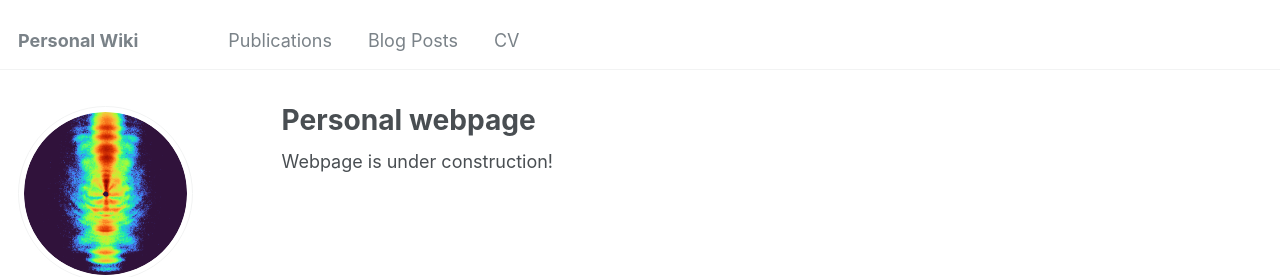
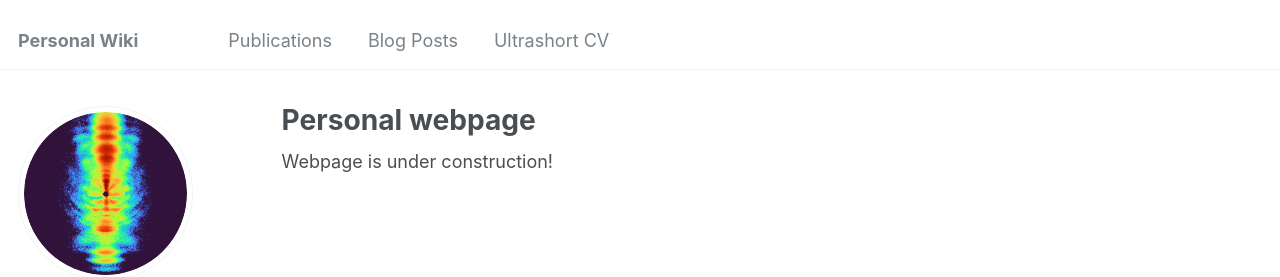
Before and after one commit to Tsendsuren/tsendsuren.github.io, a Jekyll site: the page built from _pages/about.md, in a window 1280 px wide. Shown: the top 277 px of the page. Built offline with Jekyll 4.4.1, drawn with Linux system fonts in a browser that asks for light colours; some web fonts are replaced.

Commit message:
updating CV

```diff
--- a/_data/navigation.yml
+++ b/_data/navigation.yml
@@ -15,7 +15,7 @@ main:
   - title: "Blog Posts"
     url: /year-archive/
 
-  - title: "CV"
+  - title: "Ultrashort CV"
     url: /cv/
 
   # - title: "Guide"
```
Also changed, not shown: _pages/cv.md (+1 -1 lines).
